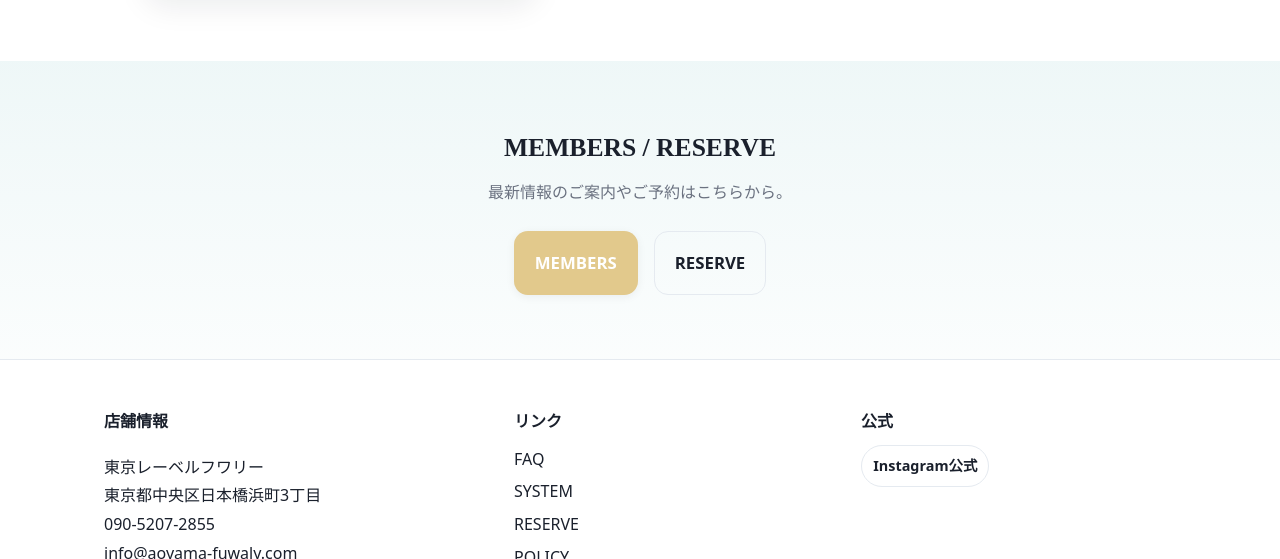
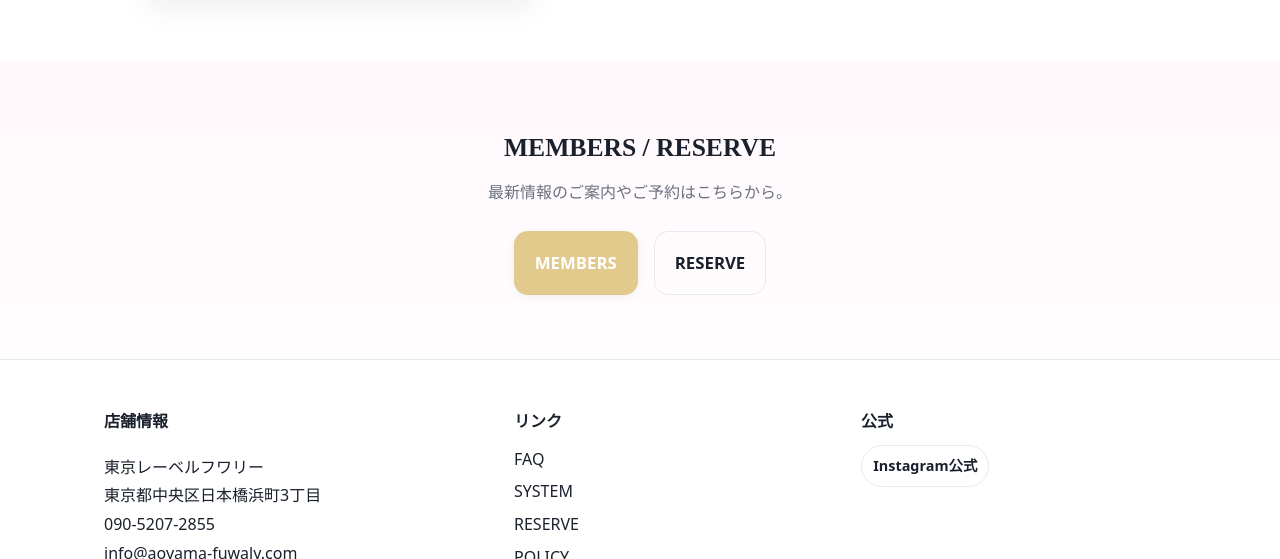
Before and after one commit to syounosuke/tokyo_label, a plain HTML site: page prototype/pages/about.html in a window 1280 px wide. Shown: the part 634-1193 px from the top of the page. Drawn offline with Linux system fonts and the light colour scheme.

Commit message:
LADIES: change green CTA background to pale pink to match site (rgba(255,240,248))

```diff
--- a/prototype/assets/styles.css
+++ b/prototype/assets/styles.css
@@ -260,7 +260,7 @@ a:focus-visible, button:focus-visible, [role="button"]:focus-visible { outline:
 .post time { color: var(--color-text-muted); font-variant-numeric: tabular-nums; }
 
 /* CTA */
-.cta { background: linear-gradient(180deg, rgba(42,156,160,.08), rgba(42,156,160,.02)); padding-block: clamp(2.5rem, 5vw, 4rem); text-align: center; }
+.cta { background: linear-gradient(180deg, rgba(255,240,248,.45), rgba(255,240,248,.15)); padding-block: clamp(2.5rem, 5vw, 4rem); text-align: center; }
 .cta__title { margin: 0 0 .4rem; font-size: clamp(1.4rem, 2vw, 1.9rem); }
 .cta__text { margin: 0 0 var(--space-5); color: var(--color-text-muted); }
 .cta__actions { display: inline-flex; gap: var(--space-4); }
```
